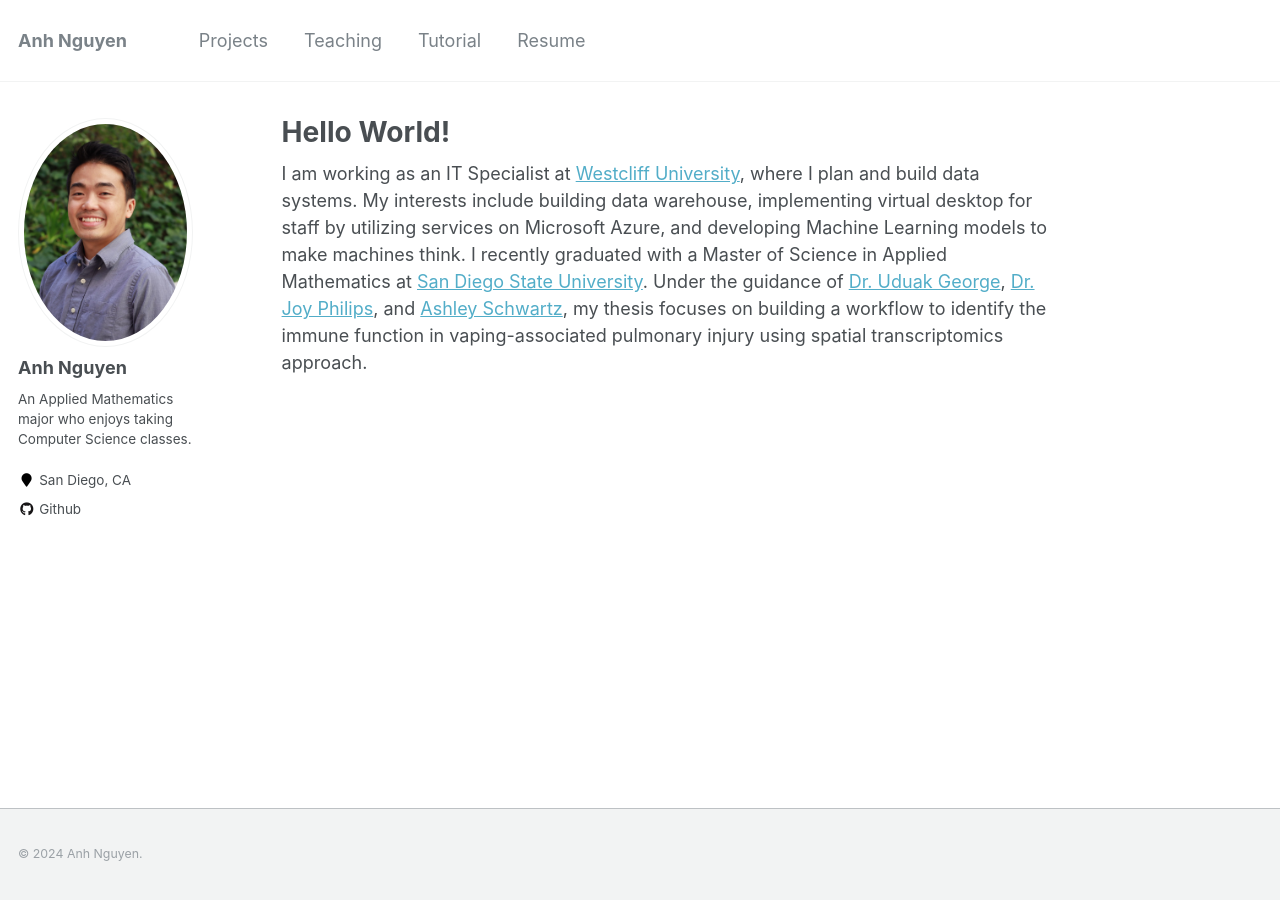
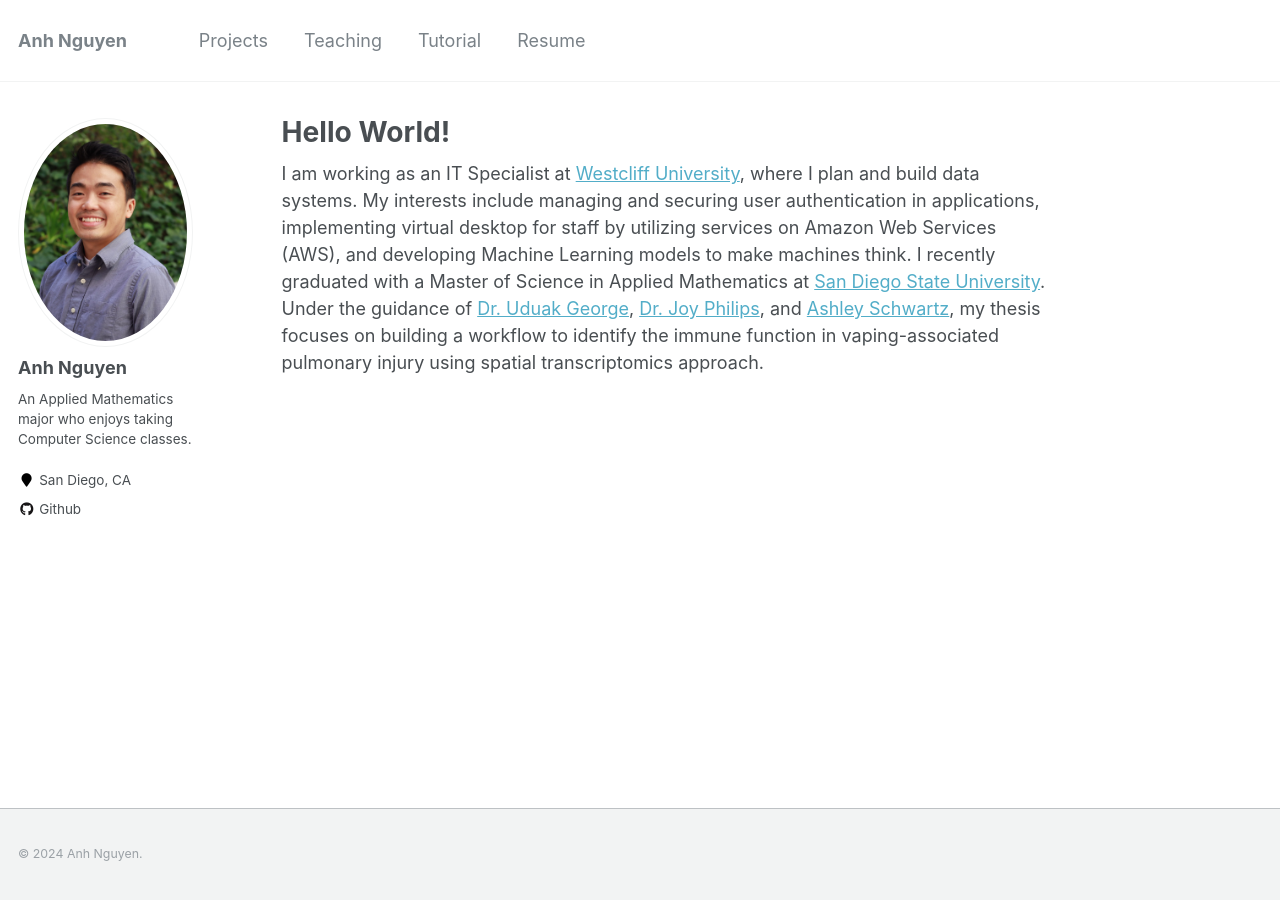
Before and after one commit to anhdnguy/anhdnguy.github.io, a Jekyll site: the page built from _pages/about.md, in a window 1280 px wide. Built offline with Jekyll 4.4.1, drawn with Linux system fonts in a browser that asks for light colours.

Commit message:
Update About me page

```diff
--- a/_pages/about.md
+++ b/_pages/about.md
@@ -8,4 +8,4 @@ redirect_from:
   - /about.html
 ---
 
-I am working as an IT Specialist at [Westcliff University](https://www.westcliff.edu/), where I plan and build data systems. My interests include building data warehouse, implementing virtual desktop for staff by utilizing services on Microsoft Azure, and developing Machine Learning models to make machines think. I recently graduated with a Master of Science in Applied Mathematics at [San Diego State University](https://www.sdsu.edu/). Under the guidance of [Dr. Uduak George](https://georgelab.sdsu.edu/), [Dr. Joy Philips](https://sci.sdsu.edu/dpsbsc/), and [Ashley Schwartz](https://ashleyschwartz.com/), my thesis focuses on building a workflow to identify the immune function in vaping-associated pulmonary injury using spatial transcriptomics approach.
+I am working as an IT Specialist at [Westcliff University](https://www.westcliff.edu/), where I plan and build data systems. My interests include managing and securing user authentication in applications, implementing virtual desktop for staff by utilizing services on Amazon Web Services (AWS), and developing Machine Learning models to make machines think. I recently graduated with a Master of Science in Applied Mathematics at [San Diego State University](https://www.sdsu.edu/). Under the guidance of [Dr. Uduak George](https://georgelab.sdsu.edu/), [Dr. Joy Philips](https://sci.sdsu.edu/dpsbsc/), and [Ashley Schwartz](https://ashleyschwartz.com/), my thesis focuses on building a workflow to identify the immune function in vaping-associated pulmonary injury using spatial transcriptomics approach.
```
